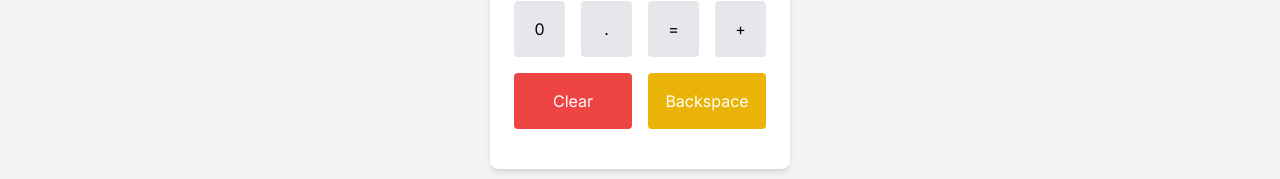
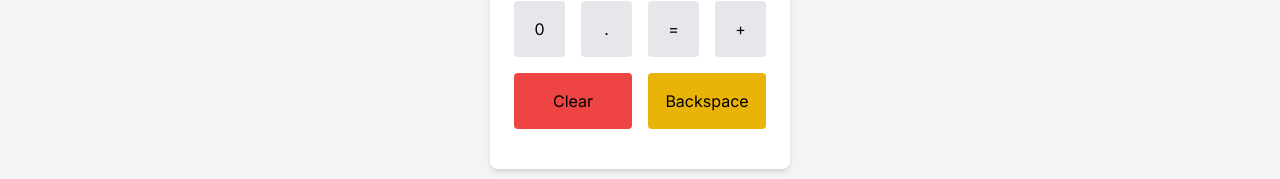
Before and after one commit to theonlyhennygod/my-cal, a Next.js app: page / in a window 1280 px wide. Shown: the part 536-715 px from the top of the page. Built offline with nearby package versions, Linux system fonts and the light colour scheme.

Commit message:
fix: small light mode bug

```diff
--- a/components/Calculator.jsx
+++ b/components/Calculator.jsx
@@ -33,7 +33,7 @@ const Calculator = () => {
         <input
           type="text"
           value={input}
-          className="w-full p-2 border rounded"
+          className="w-full p-2 border rounded text-black dark:text-white text-right"
           readOnly
         />
       </div>
@@ -42,7 +42,7 @@ const Calculator = () => {
           <button
             key={item}
             onClick={() => handleClick(item)}
-            className="p-4 bg-gray-200 dark:bg-gray-700 rounded"
+            className="p-4 bg-gray-200 dark:bg-gray-700 text-black dark:text-white rounded"
           >
             {item}
           </button>
@@ -51,7 +51,7 @@ const Calculator = () => {
           <button
             key={item}
             onClick={() => handleClick(item)}
-            className="p-4 bg-gray-200 dark:bg-gray-700 rounded"
+            className="p-4 bg-gray-200 dark:bg-gray-700 text-black dark:text-white rounded"
           >
             {item}
           </button>
@@ -60,7 +60,7 @@ const Calculator = () => {
           <button
             key={item}
             onClick={() => handleClick(item)}
-            className="p-4 bg-gray-200 dark:bg-gray-700 rounded"
+            className="p-4 bg-gray-200 dark:bg-gray-700 text-black dark:text-white rounded"
           >
             {item}
           </button>
@@ -71,25 +71,25 @@ const Calculator = () => {
             onClick={() =>
               item === "=" ? calculateResult() : handleClick(item)
             }
-            className="p-4 bg-gray-200 dark:bg-gray-700 rounded"
+            className="p-4 bg-gray-200 dark:bg-gray-700 text-black dark:text-white rounded"
           >
             {item}
           </button>
         ))}
         <button
           onClick={handleClear}
-          className="col-span-2 p-4 bg-red-500 text-white rounded"
+          className="col-span-2 p-4 bg-red-500 text-black dark:text-white rounded"
         >
           Clear
         </button>
         <button
           onClick={handleBackspace}
-          className="col-span-2 p-4 bg-yellow-500 text-white rounded"
+          className="col-span-2 p-4 bg-yellow-500 text-black dark:text-white rounded"
         >
           Backspace
         </button>
       </div>
-      {result && <div className="text-2xl font-bold">Result: {result}</div>}
+      {result && <div className="text-2xl font-bold flex justify-center text-black dark:text-white">Result: {result}</div>}
     </div>
   );
 };
```
